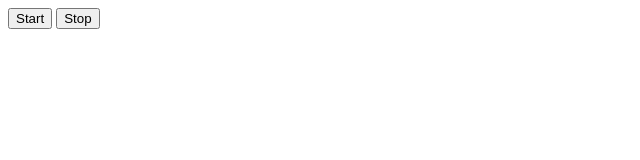
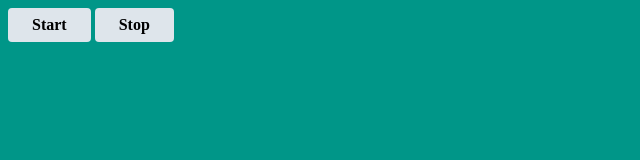
Before and after one commit to YuliiaBond/goit-js-hw-11-color-switch, a plain HTML site: page index.html in a window 1280 px wide. Both pictures are taken after a click on the button "Start". Shown: the whole page, without its empty margins (0-640 px from the left). Drawn offline with Linux system fonts and the light colour scheme.

Commit message:
task done

```diff
--- a/index.html
+++ b/index.html
@@ -4,6 +4,7 @@
     <meta charset="UTF-8">
     <meta http-equiv="X-UA-Compatible" content="IE=edge">
     <meta name="viewport" content="width=device-width, initial-scale=1.0">
+    <link rel="stylesheet" href="style.css">
     <title>HW 11. Color-switch</title>
 </head>
 <body>
--- a/index.js
+++ b/index.js
@@ -1,5 +1,35 @@
-
+const colors = [
+    '#FFFFFF',
+    '#2196F3',
+    '#4CAF50',
+    '#FF9800',
+    '#009688',
+    '#795548',
+];
 
 const randomIntegerFromInterval = (min, max) => {
   return Math.floor(Math.random() * (max - min + 1) + min);
 };
+
+const body = document.querySelector('body');
+const startBtn = document.querySelector('[data-action="start"]');
+const stopBtn = document.querySelector('[data-action="stop"]');
+
+const DELAY = 1000;
+let intervalId = null;
+
+startBtn.addEventListener('click', onClickStart);
+stopBtn.addEventListener('click', onClickStop);
+
+function onClickStart() {
+  startBtn.setAttribute('disabled', 'disabled');
+
+  intervalId = setInterval(() => {
+    body.style.background = colors[randomIntegerFromInterval(0, colors.length)];
+  }, DELAY);
+};
+
+function onClickStop() {
+  startBtn.removeAttribute('disabled');
+  clearInterval(intervalId);
+};
--- /dev/null
+++ b/style.css
@@ -0,0 +1,15 @@
+button {
+  display: inline-flex;
+  align-items: center;
+  justify-content: center;
+  color: #000;
+  background-color: #dee5eb;
+  border: 0;
+  outline: 0;
+  padding: 8px 24px;
+  border-radius: 4px;
+  cursor: pointer;
+  font: inherit;
+  font-weight: 800;
+  user-select: none;
+}
```
